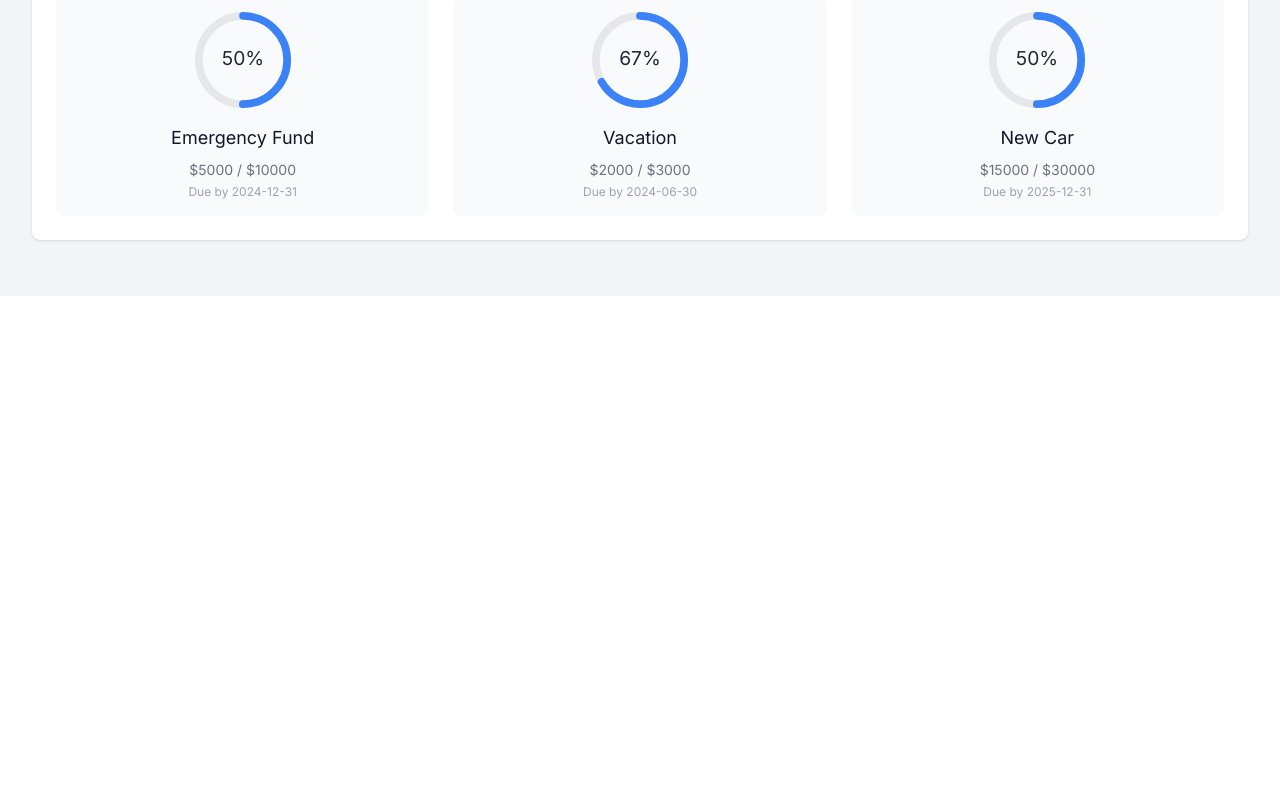
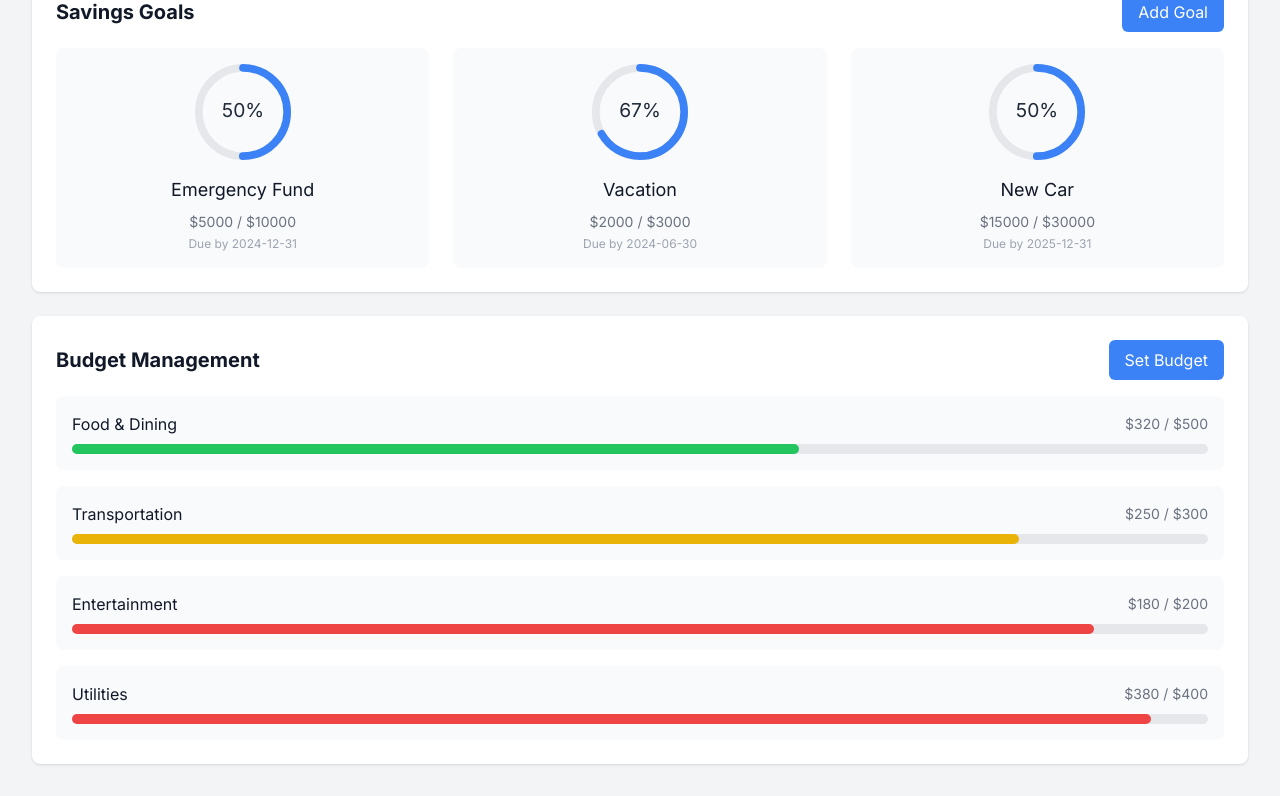
Before and after one commit to Akinwalee/exp-tracker, a React (Vite) app in the folder exp-tracker-frontend/: page /dashboard in a window 1280 px wide. Shown: the part 751-1547 px from the top of the page. Before the commit the page ends 1047 px from the top, so only its background shows below. Built offline with nearby package versions, Linux system fonts and the light colour scheme.

Commit message:
Create the budget component

```diff
--- /dev/null
+++ b/exp-tracker-frontend/src/components/BudgetManagement.jsx
@@ -0,0 +1,47 @@
+import React from 'react';
+
+const budgets = [
+  { id: 1, category: 'Food & Dining', allocated: 500, spent: 320 },
+  { id: 2, category: 'Transportation', allocated: 300, spent: 250 },
+  { id: 3, category: 'Entertainment', allocated: 200, spent: 180 },
+  { id: 4, category: 'Utilities', allocated: 400, spent: 380 },
+];
+
+const BudgetManagement = () => {
+  return (
+    <div className="bg-white shadow rounded-lg p-6">
+      <div className="flex justify-between items-center mb-4">
+        <h2 className="text-xl font-semibold text-gray-900">Budget Management</h2>
+        <button className="px-4 py-2 bg-primary text-white rounded-md hover:bg-blue-700">
+          Set Budget
+        </button>
+      </div>
+
+      <div className="space-y-4">
+        {budgets.map((budget) => {
+          const percentage = (budget.spent / budget.allocated) * 100;
+          const status = percentage >= 90 ? 'bg-red-500' : percentage >= 70 ? 'bg-yellow-500' : 'bg-green-500';
+
+          return (
+            <div key={budget.id} className="bg-gray-50 rounded-lg p-4">
+              <div className="flex justify-between items-center mb-2">
+                <h3 className="font-medium text-gray-900">{budget.category}</h3>
+                <span className="text-sm text-gray-500">
+                  ${budget.spent} / ${budget.allocated}
+                </span>
+              </div>
+              <div className="w-full bg-gray-200 rounded-full h-2.5">
+                <div
+                  className={`h-2.5 rounded-full ${status}`}
+                  style={{ width: `${percentage}%` }}
+                ></div>
+              </div>
+            </div>
+          );
+        })}
+      </div>
+    </div>
+  );
+};
+
+export default BudgetManagement;
--- a/exp-tracker-frontend/src/components/NavBar.jsx
+++ b/exp-tracker-frontend/src/components/NavBar.jsx
@@ -7,7 +7,7 @@ const Navbar = () => {
 
   return (
     <nav className="bg-white shadow-sm">
-      <div className="max-w-7xl mx-auto px-4 sm:px-6 lg:px-8">
+      <div className="max-w-7xl mx-auto px-4 sm:px-6 lg:px-8 py-4">
         <div className="flex justify-between h-16">
           <div className="flex items-center">
             <Link to="/" className="flex-shrink-0 flex items-center">
--- a/exp-tracker-frontend/src/pages/Dashboard.jsx
+++ b/exp-tracker-frontend/src/pages/Dashboard.jsx
@@ -3,18 +3,18 @@ import Navbar from '../components/NavBar';
 import Overview from '../components/Overview';
 import Transactions from '../components/Transactions';
 import Savings from '../components/Savings';
-// import BudgetManagement from '../components/dashboard/BudgetManagement';
+import BudgetManagement from '../components/BudgetManagement';
 
 const Dashboard = () => {
   return (
     <div className="bg-background min-h-screen">
       <Navbar />
       <div className="max-w-7xl mx-auto py-8 px-4 sm:px-6 lg:px-8">
-        <h1 className="text-3xl font-bold text-gray-900">Dashboard</h1>
+        <h1 className="text-3xl font-bold text-gray-900 mb-5">Dashboard</h1>
         <Overview />
         <Transactions />
         <Savings />
-        {/*<BudgetManagement /> */}
+        <BudgetManagement />
       </div>
     </div>
   );
```
